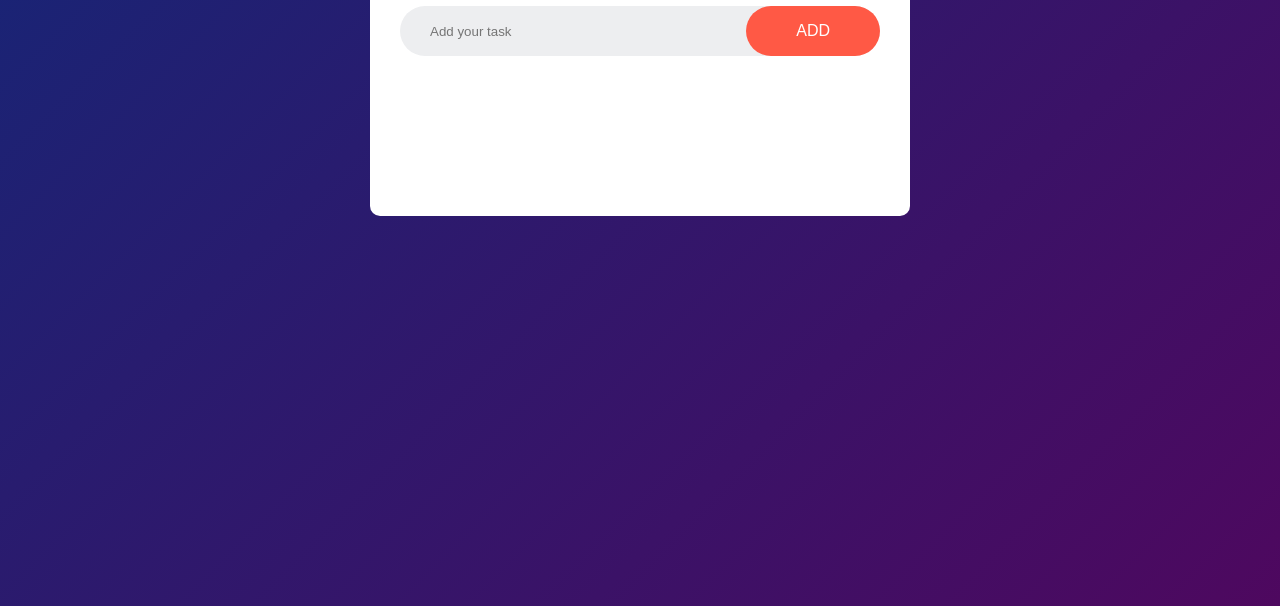
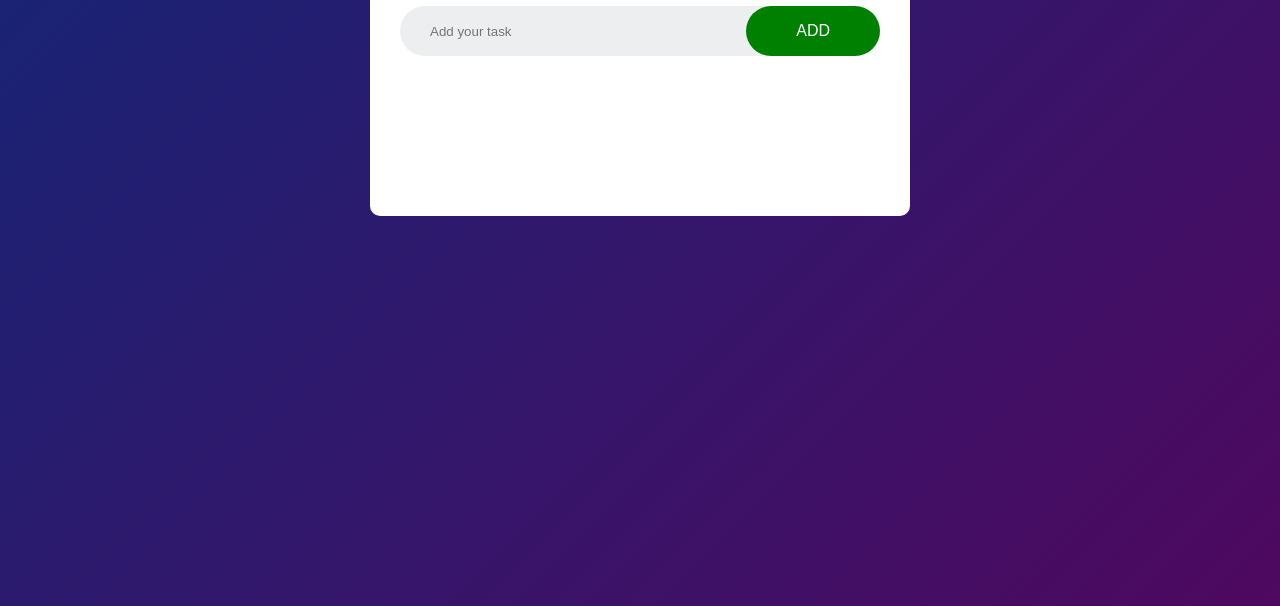
Before and after one commit to SwastikVerma1/to-do, a plain HTML site: page index.html in a window 1280 px wide. Shown: the part 194-800 px from the top of the page. Drawn offline with Linux system fonts and the light colour scheme.

Commit message:
Button color changed

```diff
--- a/style.css
+++ b/style.css
@@ -76,7 +76,7 @@
 
 button{
     border: none;
-    background:#ff5945;
+    background:green;
     padding: 16px 50px;
     color: #fff;
     border-radius: 30px;
```
